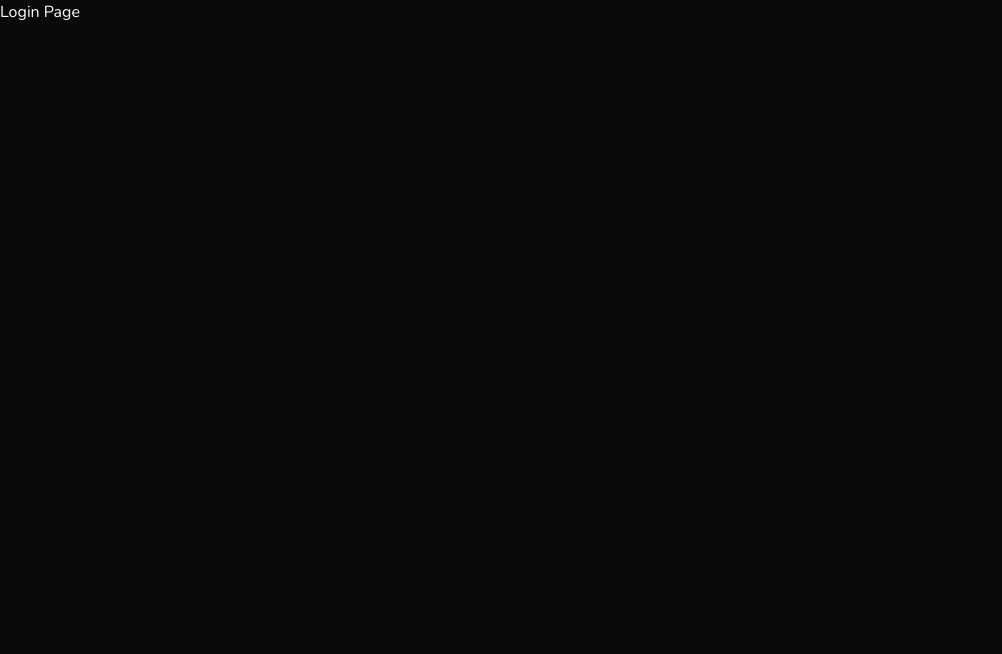
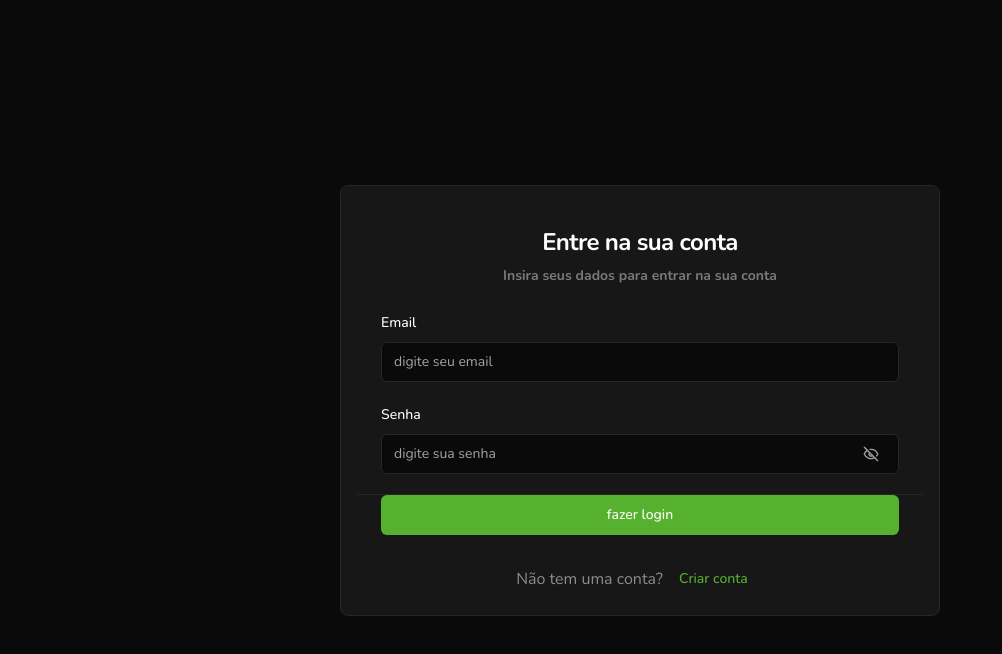
Before and after one commit to caiob77/Fintrack, a React (Vite) app: page /login in a window 1280 px wide. Shown: the top 654 px of the page, without its empty margins (0-1002 px from the left). Built offline with nearby package versions, Linux system fonts and the light colour scheme.

Commit message:
feat: implement login page with form validation and password input component

```diff
--- a/src/components/ui/password-input.jsx
+++ b/src/components/ui/password-input.jsx
@@ -11,7 +11,8 @@ const PasswordInput = forwardRef(({ placeholder, ...props }, ref) => {
             <Input type={passwordVisible ? "text" : "password"} placeholder={placeholder} ref={ref} {...props} />
             <Button variant="ghost" size="icon"
                     className="absolute right-2 top-1/2 transform -translate-y-1/2"
-                    onClick={() => setPasswordVisible(!passwordVisible)}>
+                    onClick={() => setPasswordVisible(!passwordVisible)}
+                    type="button">
                 {passwordVisible ? <EyeIcon className="text-muted-foreground" /> : <EyeOffIcon className="text-muted-foreground" />}
             </Button>
         </div>
--- a/src/pages/login.jsx
+++ b/src/pages/login.jsx
@@ -1,7 +1,72 @@
+import { Form, FormField, FormItem, FormLabel, FormControl, FormMessage } from '@/components/ui/form'
+import { Card, CardHeader, CardTitle, CardDescription, CardContent, CardFooter } from '@/components/ui/card'
+import { Input } from '@/components/ui/input'
+import { Button } from '@/components/ui/button'
+import PasswordInput from '@/components/ui/password-input'
+import { z } from 'zod'
+import { useForm } from 'react-hook-form'
+import { zodResolver } from '@hookform/resolvers/zod'
+import { Link } from 'react-router-dom'
+
+
 const LoginPage = () => {
+
+    const loginSchema = z.object({
+        email: z.string().trim({ message: 'Email é obrigatório' }).email({ message: 'Email inválido' }),
+        password: z.string().trim().min(8, { message: 'Senha deve ter pelo menos 8 caracteres' }),
+    })
+    const methods = useForm({
+        resolver: zodResolver(loginSchema),
+        defaultValues: {
+            email: '',
+            password: '',
+        },
+    })
+    const onSubmit = (data) => {
+        console.log(data)
+    }
     return (
-        <div>
-            <h1>Login Page</h1>
+        <div className="flex flex-col justify-center items-center h-screen w-full">
+            <Form {...methods}>
+                <form onSubmit={methods.handleSubmit(onSubmit)} className="space-y-8">
+                    <Card className="w-[600px] p-4">
+                        <CardHeader className="text-center space-y-2 text-2xl font-bold border-border">
+                            <CardTitle className="text-2xl font-bold">Entre na sua conta</CardTitle>
+                            <CardDescription className="text-sm text-muted-foreground opacity-70">Insira seus dados para entrar na sua conta</CardDescription>
+                        </CardHeader>
+                        <CardContent className="space-y-5 border-b border-border pb-5">
+                            <FormField control={methods.control} name="email" render={({ field }) => (
+                                <FormItem>
+                                    <FormLabel>Email</FormLabel>
+                                    <FormControl>
+                                        <Input type="email" placeholder="digite seu email" {...field} />
+                                    </FormControl>
+                                    <FormMessage />
+                                </FormItem>
+                            )} />
+                            <FormField control={methods.control} name="password" render={({ field }) => (
+                                <FormItem>
+                                    <FormLabel>Senha</FormLabel>
+                                    <FormControl>
+                                        <PasswordInput placeholder="digite sua senha" {...field} />
+                                    </FormControl>
+                                    <FormMessage />
+                                </FormItem>
+                            )} />
+
+                        </CardContent>
+                        <CardFooter className="flex justify-center">
+                            <Button type="submit" className="w-full">fazer login</Button>
+                        </CardFooter>
+                        <div className="flex items-center justify-center">
+                            <p className="text-center opacity-50"> Não tem uma conta? </p>
+                            <Button variant="link" asChild className="text-primary hover:text-primary/70">
+                                <Link to="/signup">Criar conta</Link>
+                            </Button>
+                        </div>
+                    </Card>
+                </form>
+            </Form>
         </div>
     )
 }
--- a/src/pages/signup.jsx
+++ b/src/pages/signup.jsx
@@ -37,12 +37,12 @@ const SignupPage = () => {
         <div className="flex flex-col justify-center items-center h-screen w-full">
             <Form {...methods}>
                 <form onSubmit={methods.handleSubmit(onSubmit)} className="space-y-8">
-            <Card className="w-[500px]">
+            <Card className="w-[600px] p-4">
                 <CardHeader>
                     <CardTitle>Crie sua conta</CardTitle>
                     <CardDescription>Insira seus dados para criar sua conta</CardDescription>
                 </CardHeader>
-                <CardContent className="space-y-4">
+                <CardContent className="space-y-2">
                 <FormField control={methods.control} name="firstName" render={({ field }) => (
                     <FormItem>
                         <FormLabel>Nome</FormLabel>
```
